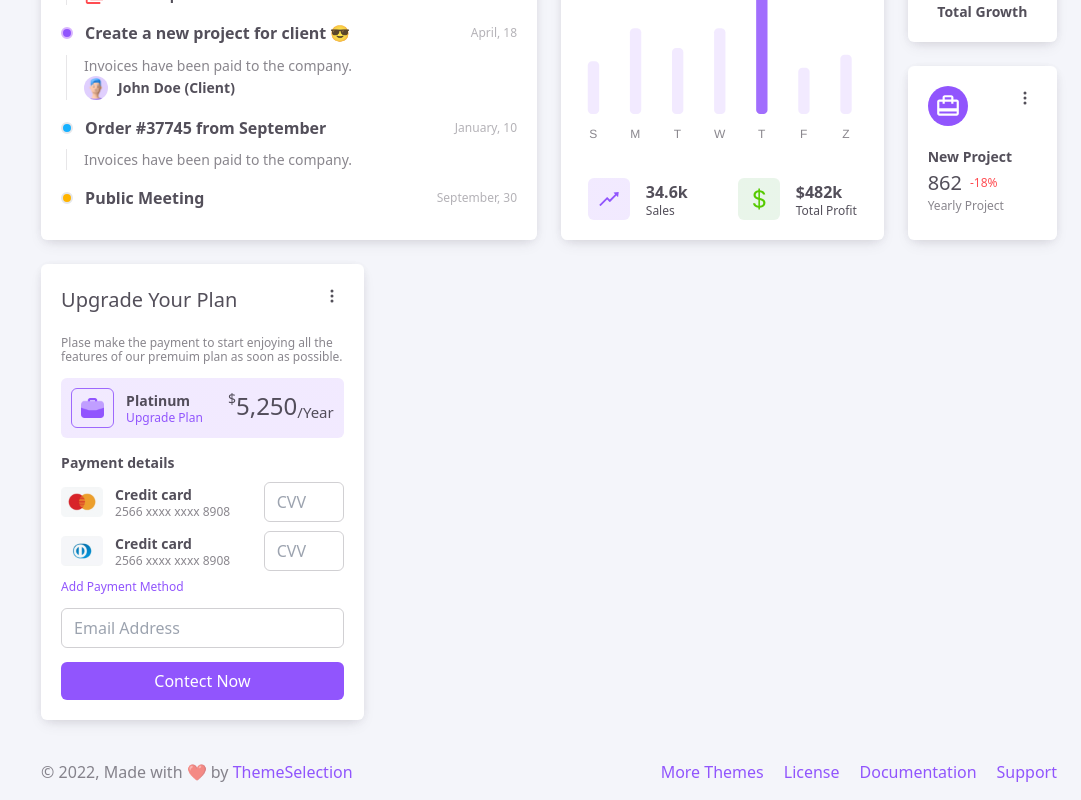
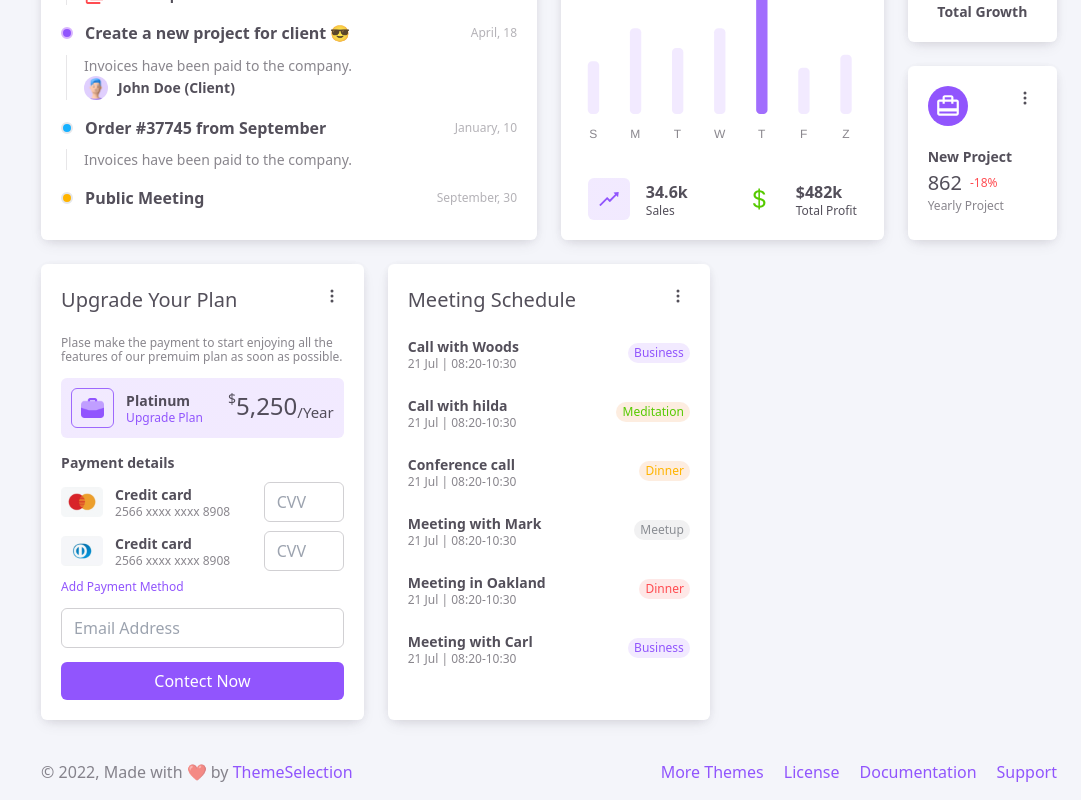
Before and after one commit to Ali503-7/Admin-Dashboard, a React (Vite) app: page / in a window 1280 px wide. Shown: the part 734-1534 px from the top of the page, without its empty margins (199-1280 px from the left). Built offline with nearby package versions, Linux system fonts and the light colour scheme.

Commit message:
box-12 is all done

```diff
--- a/src/index.scss
+++ b/src/index.scss
@@ -113,7 +113,7 @@
     ),
     #2196f3;
 }
-.Bg_Custom_Succes {
+.Bg_Custom_Success {
   background: linear-gradient(
       0deg,
       rgba(255, 255, 255, 0.88),
@@ -170,13 +170,21 @@
     ),
     #8a8d93;
 }
-.Dark_Bg_Succes {
+.Dark_Custom_Success {
   background: linear-gradient(
       0deg,
       rgba(49, 45, 75, 0.88) 0%,
       rgba(49, 45, 75, 0.88) 100%
     ),
     #4caf50;
+}
+
+.Dark_Custom_Error {
+  background: linear-gradient(0deg, rgba(49, 45, 75, 0.88) 0%, rgba(49, 45, 75, 0.88) 100%), #F44336;
+}
+
+.Dark_Custom_Warning {
+  background: linear-gradient(0deg, rgba(49, 45, 75, 0.88) 0%, rgba(49, 45, 75, 0.88) 100%), #FFB400;
 }
 
 .Box {
--- a/src/pages/CRM/CRM.jsx
+++ b/src/pages/CRM/CRM.jsx
@@ -8,6 +8,7 @@ import Activity from "./Activity";
 import WeeklySales from "./WeeklySales";
 import DobbleBox from "./DobbleBox";
 import UpgradePlan from "./UpgradePlan";
+import Meeting from "./Meeting";
 
 const CRM = () => {
   return (
@@ -52,6 +53,9 @@ const CRM = () => {
 
       <UpgradePlan />
 
+      {/* box-12 */}
+
+      <Meeting />
     </div>
   );
 };
--- /dev/null
+++ b/src/pages/CRM/Meeting.jsx
@@ -0,0 +1,141 @@
+import React, { useContext } from 'react'
+import Dots from './Dots';
+import { ThemeContext } from '../../App';
+
+const Meeting = () => {
+  const {dark} = useContext(ThemeContext)
+
+  return (
+    <div className="Box sm:col-span-4">
+      <Dots />
+      <h1 className="H6 text-Light-Text-Primary dark:text-Dark-Text-Primary mb-5">
+        Meeting Schedule
+      </h1>
+      <div className="flex flex-col gap-6 justify-between">
+        <div className="flex flex-row items-center justify-between">
+          <div>
+            {/*  */}
+            <div>
+              <p className="Body2 !font-semibold text-Light-Text-Primary dark:text-Dark-Text-Primary">
+                Call with Woods
+              </p>
+              <p className="Caption text-Light-Text-Secondary dark:text-Dark-Text-Primary">
+                {/*  */} 21 Jul | 08:20-10:30
+              </p>
+            </div>
+          </div>
+          <span
+            className={`Baldge-Label text-Light-Main-Primary dark:text-Dark-Main-Primary rounded-3xl px-[6.5px] ${
+              dark ? "Dark_Bg_Primary" : "Bg_Custom_primary"
+            }`}
+          >
+            Business
+          </span>
+        </div>
+        <div className="flex flex-row items-center justify-between">
+          <div>
+            {/*  */}
+            <div>
+              <p className="Body2 !font-semibold text-Light-Text-Primary dark:text-Dark-Text-Primary">
+                Call with hilda
+              </p>
+              <p className="Caption text-Light-Text-Secondary dark:text-Dark-Text-Primary">
+                {/*  */} 21 Jul | 08:20-10:30
+              </p>
+            </div>
+          </div>
+          <span
+            className={`Baldge-Label text-Light-Main-Success dark:text-Dark-Main-Success rounded-3xl px-[6.5px] Bg_Custom_Warning ${
+              dark ? "Dark_Custom_Success" : "Bg_Custom_Success "
+            }`}
+          >
+            {" "}
+            Meditation
+          </span>
+        </div>
+        <div className="flex flex-row items-center justify-between">
+          <div>
+            {/*  */}
+            <div>
+              <p className="Body2 !font-semibold text-Light-Text-Primary dark:text-Dark-Text-Primary">
+                Conference call
+              </p>
+              <p className="Caption text-Light-Text-Secondary dark:text-Dark-Text-Primary">
+                {/*  */} 21 Jul | 08:20-10:30
+              </p>
+            </div>
+          </div>
+          <span
+            className={`Baldge-Label text-Light-Main-Warning dark:text-Dark-Main-Warning rounded-3xl px-[6.5px] ${
+              dark ? "Dark_Custom_Warning" : "Bg_Custom_Warning"
+            }`}
+          >
+            Dinner
+          </span>
+        </div>
+        <div className="flex flex-row items-center justify-between">
+          <div>
+            {/*  */}
+            <div>
+              <p className="Body2 !font-semibold text-Light-Text-Primary dark:text-Dark-Text-Primary">
+                Meeting with Mark
+              </p>
+              <p className="Caption text-Light-Text-Secondary dark:text-Dark-Text-Primary">
+                {/*  */} 21 Jul | 08:20-10:30
+              </p>
+            </div>
+          </div>
+          <span
+            className={`Baldge-Label text-Light-Main-Secondary dark:text-Dark-Main-Secondary rounded-3xl px-[6.5px] ${
+              dark ? "Dark_Bg_Secondary" : "Bg_Custom_Secondary"
+            }`}
+          >
+            Meetup
+          </span>
+        </div>
+        <div className="flex flex-row items-center justify-between">
+          <div>
+            {/*  */}
+            <div>
+              <p className="Body2 !font-semibold text-Light-Text-Primary dark:text-Dark-Text-Primary">
+                Meeting in Oakland
+              </p>
+              <p className="Caption text-Light-Text-Secondary dark:text-Dark-Text-Primary">
+                {/*  */} 21 Jul | 08:20-10:30
+              </p>
+            </div>
+          </div>
+          <span
+            className={`Baldge-Label text-Light-Main-Error dark:text-Dark-Main-Error rounded-3xl px-[6.5px] ${
+              dark ? "Dark_Custom_Error" : "Bg_Custom_Error"
+            }`}
+          >
+            Dinner
+          </span>
+        </div>
+        <div className="flex flex-row items-center justify-between">
+          <div>
+            {/*  */}
+            <div>
+              <p className="Body2 !font-semibold text-Light-Text-Primary dark:text-Dark-Text-Primary">
+                Meeting with Carl
+              </p>
+              <p className="Caption text-Light-Text-Secondary dark:text-Dark-Text-Primary">
+                {/*  */} 21 Jul | 08:20-10:30
+              </p>
+            </div>
+          </div>
+          <span
+            className={`Baldge-Label text-Light-Main-Primary dark:text-Dark-Main-Primary rounded-3xl px-[6.5px] ${
+              dark ? "Dark_Bg_Primary" : "Bg_Custom_primary"
+            }`}
+          >
+            Business
+          </span>
+        </div>
+      </div>
+    </div>
+  );
+}
+
+export default Meeting
```
